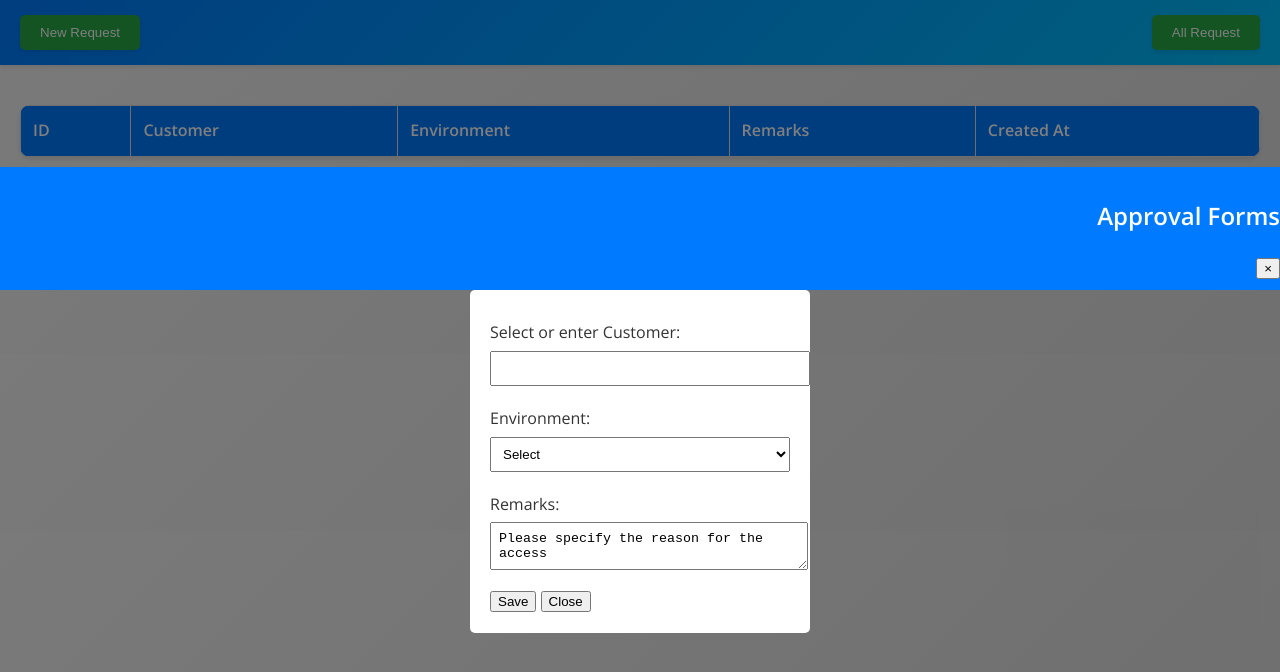
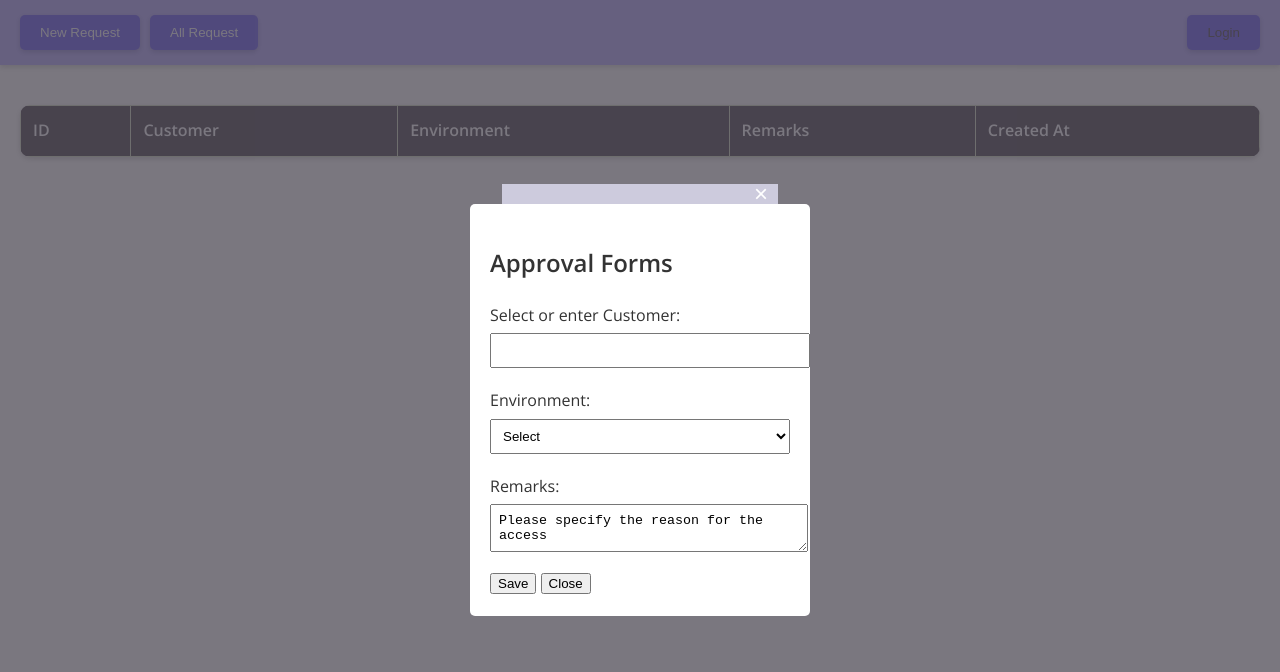
Before and after one commit to theshubhamgour/approval-admin, a website: page public/index.html in a window 1280 px wide. Drawn offline with nearby package versions, Linux system fonts and the light colour scheme.

Commit message:
UI fix add

````diff
--- a/public/index.html
+++ b/public/index.html
@@ -5,13 +5,15 @@
     <meta name="viewport" content="width=device-width, initial-scale=1.0">
     <title>Request Management</title>
     <link rel="stylesheet" href="style.css">
-    <link href="https://fonts.googleapis.com/css2?family=Open+Sans:wght@400 ```html
-;600&display=swap" rel="stylesheet">
+    <link href="https://fonts.googleapis.com/css2?family=Open+Sans:wght@400;600&display=swap" rel="stylesheet">
 </head>
 <body>
     <header>
-        <button id="newRequestBtn">New Request</button>
-        <button id="allRequestBtn">All Request</button>
+        <div class="button-container">
+            <button id="newRequestBtn">New Request</button>
+            <button id="allRequestBtn">All Request</button>
+        </div>
+        <button id="loginBtn" class="login-button">Login</button>
     </header>
     <main>
         <table>
@@ -29,7 +31,7 @@
             </tbody>
         </table>
     </main>
-    <script src="allRequests.js"></script> <!-- Ensure this is linked -->
+    <script src="allRequests.js"></script>
     <script src="modal.js"></script>
 </body>
 </html>
--- a/public/modal.js
+++ b/public/modal.js
@@ -4,11 +4,12 @@ const modal = document.createElement('div');
 const modalContent = `
     <div class="modal">
         <div class="modal-header">
-            <h2>Approval Forms</h2>
+
             <button id="closeModalBtn">&times;</button>
         </div>
         <div class="modal-body">
             <form id="requestForm">
+            <h2>Approval Forms</h2>
                 <label for="customer">Select or enter Customer:</label>
                 <input type="text" id="customer" required>
 
@@ -71,11 +72,32 @@ style.innerHTML = `
         align-items: center;
     }
     .modal-header {
-        background: #007bff;
+        background:rgb(205, 203, 221);
         color: white;
         padding: 10px;
-        width: 100%;
-        text-align: right;
+        width: 20%;
+        text-align: center; /* Center the title */
+        position: relative;
+    }
+    .modal-header h2 {
+        margin: 0;
+    }
+    .modal-header button {
+        position: absolute;
+        right: 10px;
+        top: 50%;
+        transform: translateY(-50%);
+        background: none;
+        border: none;
+        color: white;
+        font-size: 24px;
+        cursor: pointer;
+        padding: 0;
+        margin: 0;
+    }
+    .modal-header button:hover {
+        background: none; /* Remove hover effect */
+        color: white;
     }
     .modal-body {
         background: white;
--- a/public/style.css
+++ b/public/style.css
@@ -3,25 +3,30 @@ body {
     font-family: 'Open Sans', sans-serif;
     margin: 0;
     padding: 0;
-    background: linear-gradient(135deg, #f4f4f4, #e0e0e0);
+    background: linear-gradient(135deg, #F5EFFF, #F5EFFF);
     color: #333;
     line-height: 1.6;
 }
 
 /* Header Styling */
 header {
-    background: linear-gradient(135deg, #007bff, #00bfff);
-    color: white;
+    background: linear-gradient(135deg, #CDC1FF, #CDC1FF);
+    color: #F5EFFF;
     padding: 15px 20px;
-    box-shadow: 0 2px 5px rgba(0, 0, 0, 0.1);
     display: flex;
     justify-content: space-between;
     align-items: center;
+    box-shadow: 0 2px 5px rgba(0, 0, 0, 0.1);
+}
+
+.button-container {
+    display: flex;
+    gap: 10px;
 }
 
 header button {
-    background: #28a745;
-    color: white;
+    background: #A294F9;
+    color: #F5EFFF;
     border: none;
     padding: 10px 20px;
     cursor: pointer;
@@ -31,7 +36,23 @@ header button {
 }
 
 header button:hover {
-    background: #218838;
+    background: #3320af;
+    transform: scale(1.05);
+}
+
+.login-button {
+    background: #A294F9;
+    color: #91879c;
+    border: none;
+    padding: 10px 20px;
+    cursor: pointer;
+    border-radius: 5px;
+    transition: all 0.3s ease;
+    box-shadow: 0 2px 5px rgba(0, 0, 0, 0.1);
+}
+
+.login-button:hover {
+    background: #3320af;
     transform: scale(1.05);
 }
 
@@ -57,8 +78,8 @@ th, td {
 }
 
 th {
-    background-color: #007bff;
-    color: white;
+    background-color: #91879c;
+    color: #F5EFFF;
     font-weight: bold;
 }
 
@@ -102,7 +123,6 @@ tr:hover {
         border: none;
         border-bottom: 1px solid #eee;
         position: relative;
-        padding-left: 50%;
     }
 
     td:before {
````
